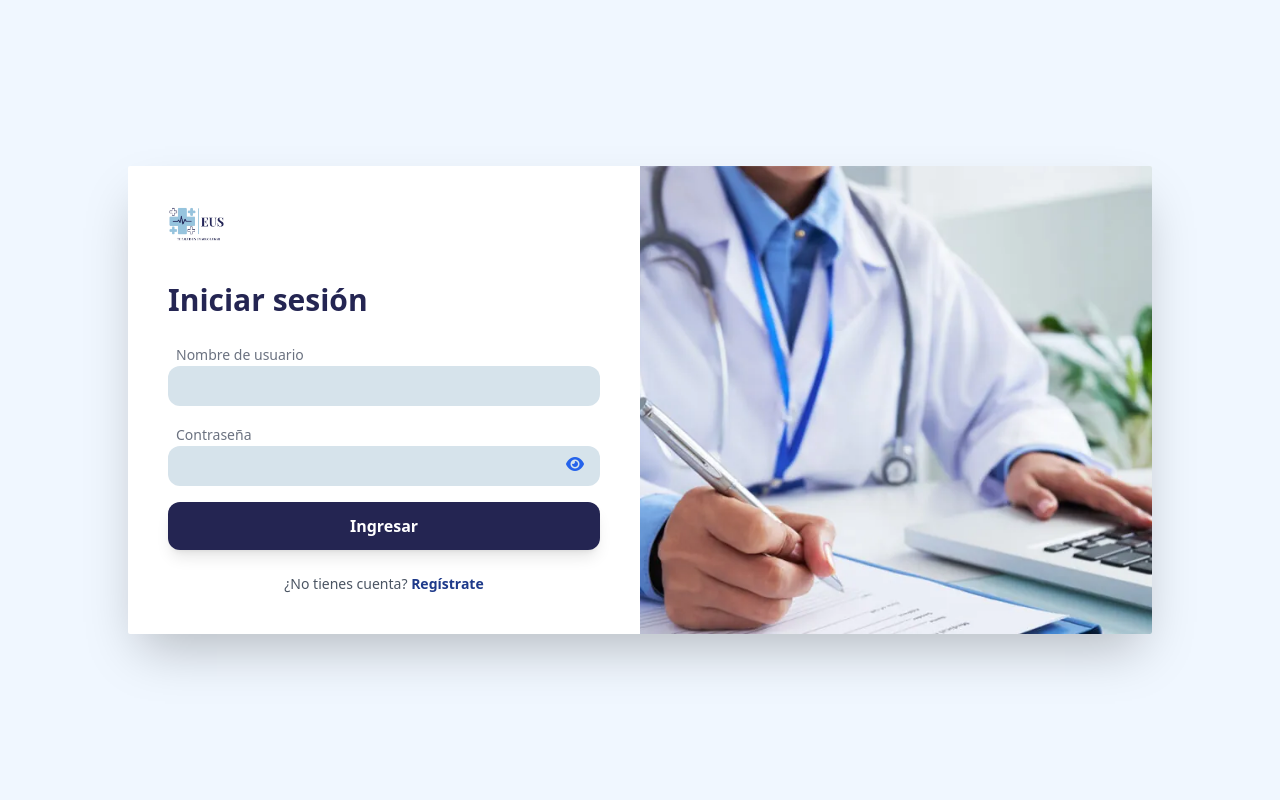
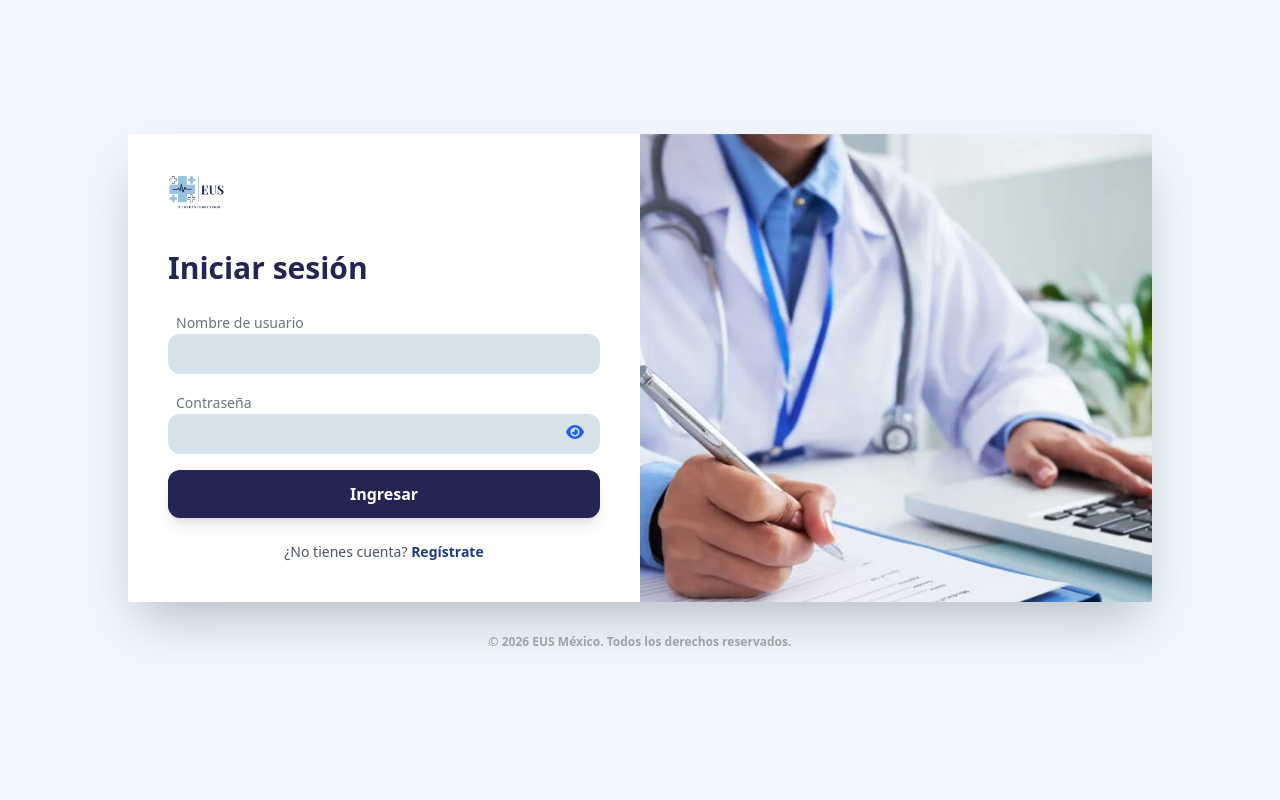
Before and after one commit to LizbethFV/Expediente-Unico-de-Salud, a Flask app: page / in a window 1280 px wide. Run offline with Flask 3, Linux system fonts and the light colour scheme; some libraries are stand-ins or nearby versions.

Commit message:
fix: movido footer fuera del bloque

```diff
--- a/templates/login.html
+++ b/templates/login.html
@@ -8,23 +8,20 @@
     <link rel="stylesheet" href="https://cdnjs.cloudflare.com/ajax/libs/font-awesome/6.0.0/css/all.min.css">
 </head>
 
-<body body class="h-screen flex items-center justify-center p-4 bg-[#f0f7ff]">
+<body class="h-screen flex flex-col items-center justify-center p-4 bg-[#f0f7ff]">
 
     <div class="bg-white rounded-sm shadow-2xl flex max-w-5xl w-full overflow-hidden">
         <div class="w-full md:w-1/2 p-10">
             <div class="flex justify-between items-center mb-10">
                 <div class="flex items-center space-x-2">
-                    <img src="{{ url_for('static', filename='img/logoeuscolor.png') }}" class="w-14 h-13"
-                        alt="Logo EUS">
+                    <img src="{{ url_for('static', filename='img/logoeuscolor.png') }}" class="w-14 h-13" alt="Logo EUS">
                 </div>
             </div>
 
             {% with messages = get_flashed_messages(with_categories=true) %}
             {% if messages %}
             {% for category, message in messages %}
-            <div id="alert-box"
-                class="bg-red-50 border-l-4 border-red-500 text-red-700 p-3 mb-6 rounded shadow-sm animate-pulse"
-                role="alert">
+            <div id="alert-box" class="bg-red-50 border-l-4 border-red-500 text-red-700 p-3 mb-6 rounded shadow-sm animate-pulse" role="alert">
                 <p class="text-sm font-bold"><i class="fas fa-exclamation-circle mr-2"></i>{{ message }}</p>
             </div>
             {% endfor %}
@@ -36,23 +33,19 @@
             <form action="/auth/login" method="POST" class="space-y-4">
                 <div>
                     <label class="text-gray-500 text-sm ml-2">Nombre de usuario</label>
-                    <input type="text" name="username" id="username" required
-                        class="w-full bg-[#d6e3eb] rounded-xl px-4 py-2 outline-none focus:ring-2 ring-blue-400">
+                    <input type="text" name="username" id="username" required class="w-full bg-[#d6e3eb] rounded-xl px-4 py-2 outline-none focus:ring-2 ring-blue-400">
                 </div>
 
                 <div class="relative">
                     <label class="text-gray-500 text-sm ml-2">Contraseña</label>
-                    <input type="password" name="password" id="login_password" required
-                        class="w-full bg-[#d6e3eb] rounded-xl px-4 pr-12 py-2 outline-none focus:ring-2 ring-blue-400">
+                    <input type="password" name="password" id="login_password" required class="w-full bg-[#d6e3eb] rounded-xl px-4 pr-12 py-2 outline-none focus:ring-2 ring-blue-400">
 
-                    <button type="button" onclick="togglePassword('login_password', 'eye_login')"
-                        class="absolute right-4 bottom-2.5 text-blue-600 hover:text-blue-800 z-30 pointer-events-auto">
+                    <button type="button" onclick="togglePasswordLogin('login_password', 'eye_login')" class="absolute right-4 bottom-2.5 z-30 pointer-events-auto" style="color: #2563eb; background: none; border: none;">
                         <i id="eye_login" class="fas fa-eye"></i>
                     </button>
                 </div>
 
-                <button type="submit"
-                    class="w-full bg-[#242552] text-white font-bold py-3 rounded-xl mt-6 hover:bg-blue-600 transition shadow-lg">
+                <button type="submit" class="w-full bg-[#242552] text-white font-bold py-3 rounded-xl mt-6 hover:bg-blue-600 transition shadow-lg">
                     Ingresar
                 </button>
             </form>
@@ -63,19 +56,21 @@
         </div>
 
         <div class="hidden md:block w-1/2">
-            <img src="{{ url_for('static', filename='img/expediente.png') }}" class="h-full w-full object-cover"
-                alt="Medical Background">
+            <img src="{{ url_for('static', filename='img/expediente.png') }}" class="h-full w-full object-cover" alt="Medical Background">
         </div>
     </div>
 
+    <footer class="py-4 px-6 mt-4 text-center text-xs font-bold text-gray-400">
+        &copy; 2026 EUS México. Todos los derechos reservados.
+    </footer>
+
     <script>
-        function togglePassword(inputId, iconId) {
+        function togglePasswordLogin(inputId, iconId) {
             const input = document.getElementById(inputId);
             const icon = document.getElementById(iconId);
 
             if (input.type === 'password') {
                 input.type = 'text';
-                // Esto redefine las clases de forma limpia sin importar lo que hubiera antes
                 icon.className = 'fas fa-eye-slash';
             } else {
                 input.type = 'password';
@@ -88,17 +83,13 @@
             const alert = document.getElementById('alert-box');
             if (alert) alert.style.display = 'none';
         }, 4000);
+
         // Detecta si la página se está cargando desde el caché del botón "Atrás"
         window.addEventListener('pageshow', function (event) {
             if (event.persisted || (typeof window.performance != "undefined" && window.performance.navigation.type === 2)) {
-                // Fuerza al navegador a recargar la página actual desde el servidor
                 window.location.reload();
             }
         });
-
-        <footer class="bg-white border-t border-gray-100 py-4 px-6 mt-12 text-center text-xs font-bold text-gray-400">
-            &copy; 2026 EUS México. Todos los derechos reservados.
-        </footer>
     </script>
 </body>
 
```
